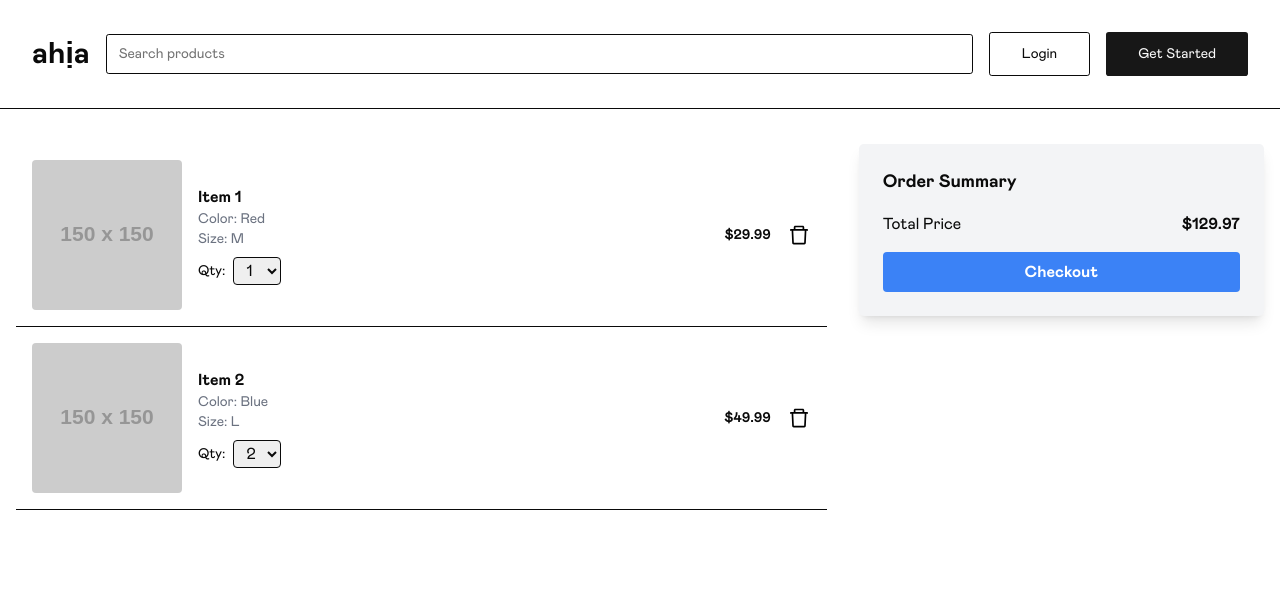
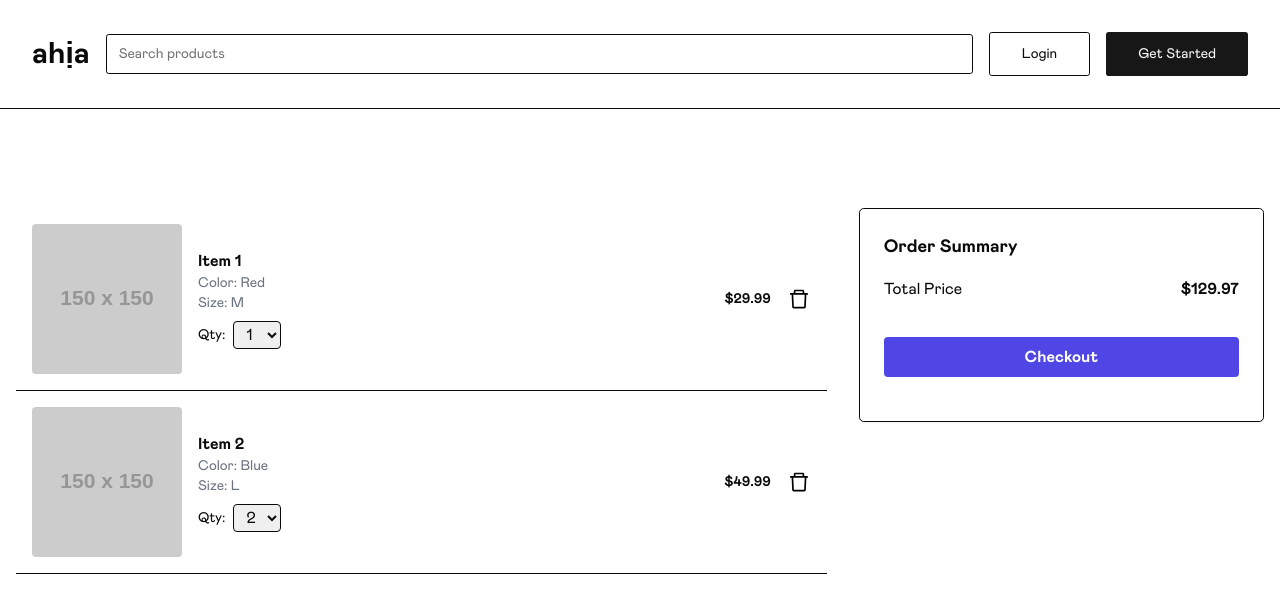
Before and after one commit to ahiawears/marketplace, a Next.js app: page /cart in a window 1280 px wide. Shown: the top 596 px of the page. Built offline with nearby package versions, Linux system fonts and the light colour scheme.

Commit message:
updated cart page

```diff
--- a/app/cart/page.tsx
+++ b/app/cart/page.tsx
@@ -41,7 +41,7 @@
   const totalPrice = cartItems.reduce((acc, item) => acc + item.price * item.quantity, 0);
 
     return (
-    <div className="container mx-auto p-4">
+        <div className="container mx-auto p-4 mt-16">
             <div className="flex flex-col md:flex-row gap-8">
             {/* Left Column: Cart Items */}
             <div className="w-full md:w-2/3 max-h-[70vh] overflow-y-auto">
--- a/components/ui/order-summary.tsx
+++ b/components/ui/order-summary.tsx
@@ -7,13 +7,13 @@
 
 const OrderSummary: React.FC<OrderSummaryProps> = ({ totalPrice }) => {
     return (
-        <div className="p-6 bg-gray-100 rounded-lg shadow-lg">
+        <div className="p-6 bg-white border rounded-lg shadow-sm">
             <h2 className="text-lg font-semibold mb-4">Order Summary</h2>
             <div className="flex justify-between mb-4">
                 <span>Total Price</span>
                 <span className="font-semibold">${totalPrice.toFixed(2)}</span>
             </div>
-            <button className="w-full bg-blue-500 hover:bg-blue-600 text-white font-semibold py-2 rounded">
+            <button className="w-full bg-indigo-600 hover:bg-indigo-500 text-white font-semibold py-2 rounded my-5">
                 Checkout
             </button>
         </div>
```
Lines whose indentation alone changed are shown as unchanged.
